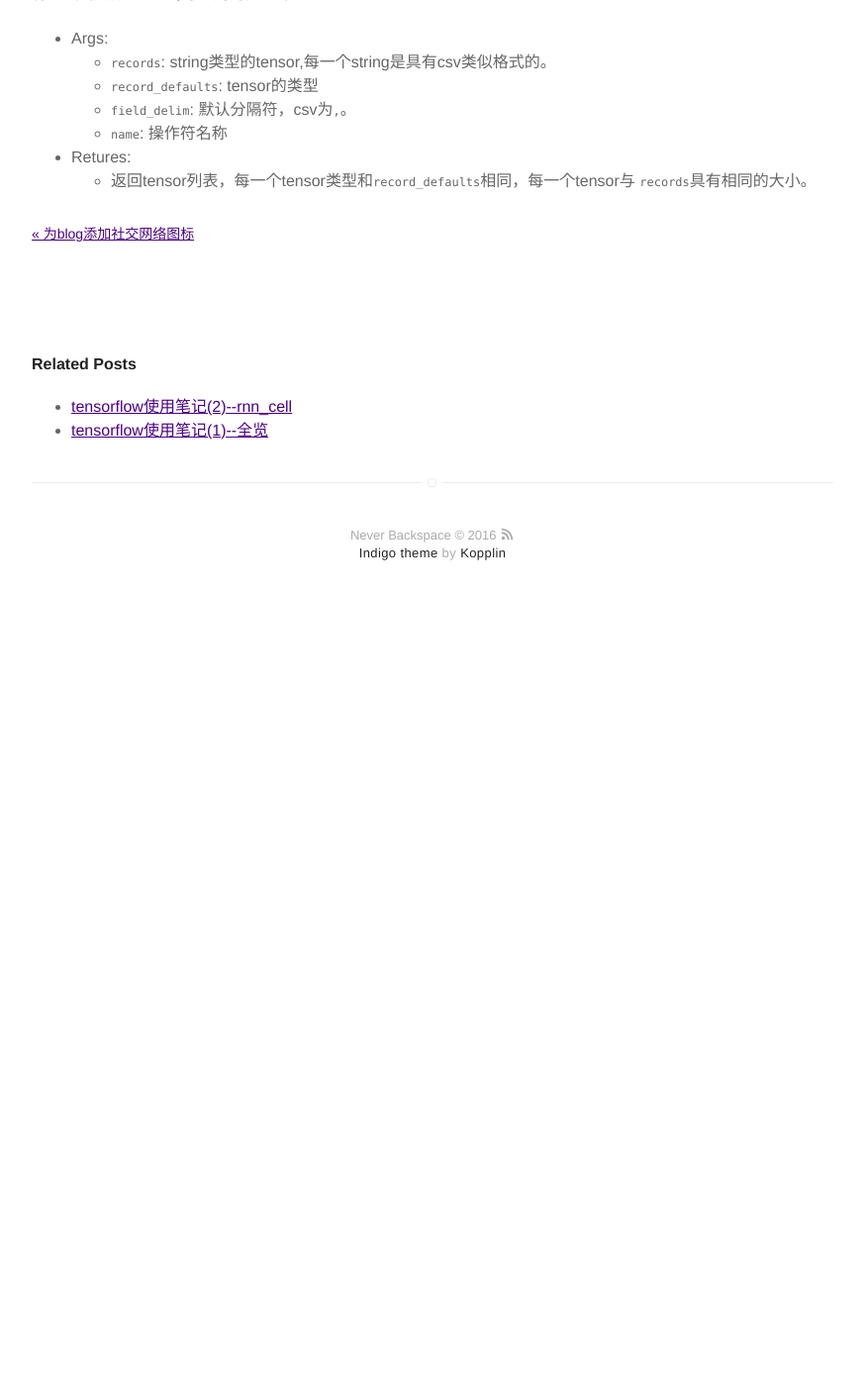
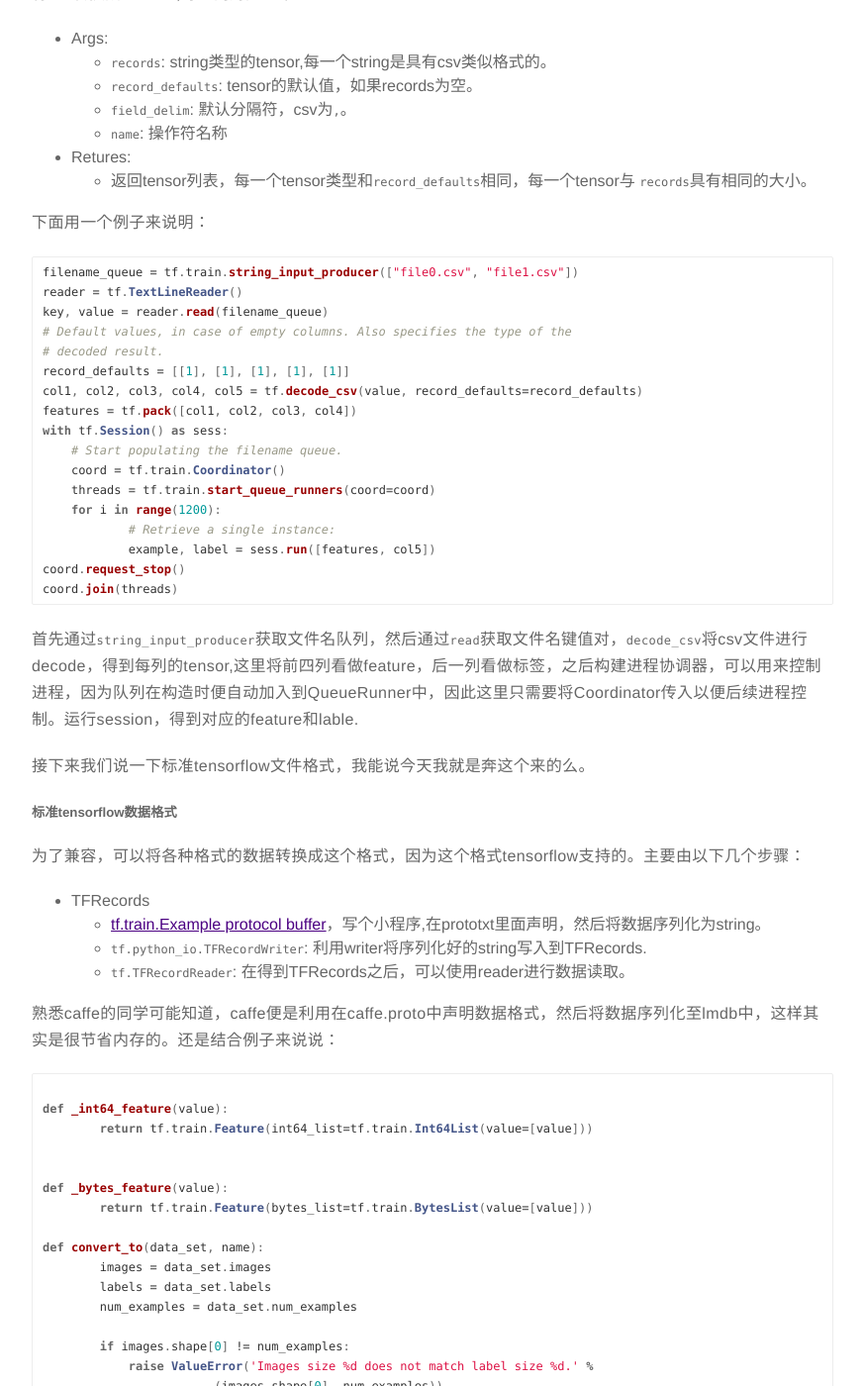
Before and after one commit to sunjieee/saicoco.github.io, a Jekyll site: the page built from _posts/2016-11-25-tf3.md, in a window 1280 px wide and 1400 px high, scrolled down 3107 px. Shown: the whole window at 99% size, without its empty margins (203-1076 px from the left). Built offline with Jekyll 4.4.1, drawn with Linux system fonts in a browser that asks for light colours; comment, search, counter and statistics services are not loaded; before the commit the page ends 3737 px from its top, so only the background shows below that; some of the changed text lies outside the part shown.

Commit message:
tf_read-data

````diff
--- a/_posts/2016-11-25-tf3.md
+++ b/_posts/2016-11-25-tf3.md
@@ -121,8 +121,89 @@
 
 - Args:
     - `records`: string类型的tensor,每一个string是具有csv类似格式的。
-    - `record_defaults`: tensor的类型
+    - `record_defaults`: tensor的默认值，如果records为空。
     - `field_delim`: 默认分隔符，csv为`,`。
     - `name`: 操作符名称
 - Retures:
     - 返回tensor列表，每一个tensor类型和`record_defaults`相同，每一个tensor与 `records`具有相同的大小。
+
+下面用一个例子来说明：
+
+```python
+filename_queue = tf.train.string_input_producer(["file0.csv", "file1.csv"])
+reader = tf.TextLineReader()
+key, value = reader.read(filename_queue)
+# Default values, in case of empty columns. Also specifies the type of the
+# decoded result.
+record_defaults = [[1], [1], [1], [1], [1]]
+col1, col2, col3, col4, col5 = tf.decode_csv(value, record_defaults=record_defaults)
+features = tf.pack([col1, col2, col3, col4])
+with tf.Session() as sess:
+    # Start populating the filename queue.
+    coord = tf.train.Coordinator()
+    threads = tf.train.start_queue_runners(coord=coord)
+    for i in range(1200):
+            # Retrieve a single instance:
+            example, label = sess.run([features, col5])
+coord.request_stop()
+coord.join(threads)
+```
+
+首先通过`string_input_producer`获取文件名队列，然后通过`read`获取文件名键值对，`decode_csv`将csv文件进行decode，得到每列的tensor,这里将前四列看做feature，后一列看做标签，之后构建进程协调器，可以用来控制进程，因为队列在构造时便自动加入到QueueRunner中，因此这里只需要将Coordinator传入以便后续进程控制。运行session，得到对应的feature和lable.
+
+接下来我们说一下标准tensorflow文件格式，我能说今天我就是奔这个来的么。
+
+##### 标准tensorflow数据格式
+
+为了兼容，可以将各种格式的数据转换成这个格式，因为这个格式tensorflow支持的。主要由以下几个步骤：
+
+- TFRecords
+    - [tf.train.Example protocol buffer](https://github.com/tensorflow/tensorflow/blob/r0.11/tensorflow/core/example/example.proto)，写个小程序,在prototxt里面声明，然后将数据序列化为string。
+    - `tf.python_io.TFRecordWriter`: 利用writer将序列化好的string写入到TFRecords.
+    - `tf.TFRecordReader`: 在得到TFRecords之后，可以使用reader进行数据读取。
+
+熟悉caffe的同学可能知道，caffe便是利用在caffe.proto中声明数据格式，然后将数据序列化至lmdb中，这样其实是很节省内存的。还是结合例子来说说：
+
+```python
+
+def _int64_feature(value):
+        return tf.train.Feature(int64_list=tf.train.Int64List(value=[value]))
+
+
+def _bytes_feature(value):
+        return tf.train.Feature(bytes_list=tf.train.BytesList(value=[value]))
+
+def convert_to(data_set, name):
+        images = data_set.images
+        labels = data_set.labels
+        num_examples = data_set.num_examples
+
+        if images.shape[0] != num_examples:
+            raise ValueError('Images size %d does not match label size %d.' %
+                        (images.shape[0], num_examples))
+        rows = images.shape[1]
+        cols = images.shape[2]
+        depth = images.shape[3]
+
+        filename = os.path.join(FLAGS.directory, name + '.tfrecords')
+        print('Writing', filename)
+        writer = tf.python_io.TFRecordWriter(filename)
+        for index in range(num_examples):
+                image_raw = images[index].tostring()
+                example = tf.train.Example(features=tf.train.Features(feature={
+                'height': _int64_feature(rows),
+                'width': _int64_feature(cols),
+                'depth': _int64_feature(depth),
+                'label': _int64_feature(int(labels[index])),
+                'image_raw': _bytes_feature(image_raw)}))
+                writer.write(example.SerializeToString())
+                writer.close()
+```
+
+来来来，分析一下，这里使用的数据是yann lecun提供的mnist数据，首先获取数据，得到样本数据，标签，还有样本数，当然还有图片row, col, channel。然后将每个样本写入到TFRecords中。这里可以清晰的看到有这么几个步骤：
+
+1. 将图片转为字符串；
+2. 声明一个TFRecords example，即类似声明一个存取样本的样式，长宽，还有对应的个数，值等。
+3. 在声明结束之后，便可以将字符串的数据序列化之后写入到TFRecords中。
+
+这里有个`tf.train.Feature`，在我打开源码之后看到了和caffe_pb2.py格式一样的文件，里面都是与proto对应的类，这样基本原理也就明了了，这里的TFRecords类似与lmdb。
````
